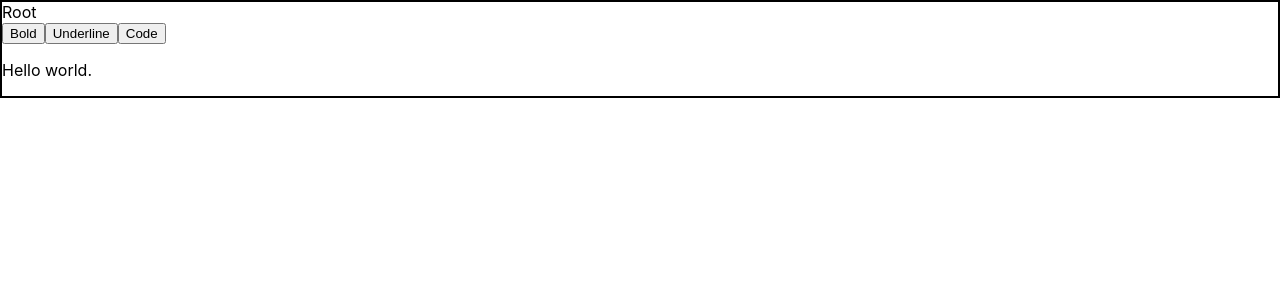
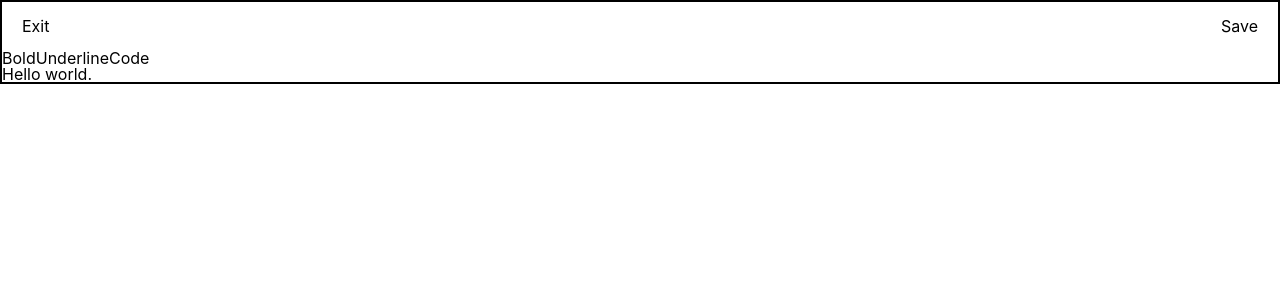
Before and after one commit to kaylynyuh/PageGen, a React (Create React App) app: page / in a window 1280 px wide. Shown: the top 300 px of the page. Built offline with nearby package versions, Linux system fonts and the light colour scheme.

Commit message:
added scss and reset stylesheet

```diff
--- a/package.json
+++ b/package.json
@@ -10,6 +10,7 @@
     "react": "^19.1.0",
     "react-dom": "^19.1.0",
     "react-scripts": "5.0.1",
+    "sass": "^1.89.2",
     "slate": "^0.117.2",
     "slate-history": "^0.113.1",
     "slate-hyperscript": "^0.100.0",
--- a/src/App.jsx
+++ b/src/App.jsx
@@ -1,7 +1,9 @@
 import React, { useState, useCallback } from "react";
 import { createEditor } from "slate";
 import { Slate, Editable, withReact } from "slate-react";
+
 import RichText from "./components/RichText";
+import Navbar from "./components/Navbar";
 
 // Define the initial value of the editor.
 const initialValue = [
@@ -56,7 +58,7 @@
 
   return (
     <div style={{ border: "2px solid black" }}>
-      Root
+      <Navbar />
       <Slate
         editor={editor}
         initialValue={value}
--- /dev/null
+++ b/src/components/Navbar/index.jsx
@@ -0,0 +1,15 @@
+import React from "react";
+import "./styles.scss";
+
+const Navbar = () => {
+  return (
+    <nav className="navbar">
+      <div className="navbar-buttons">
+        <button>Exit</button>
+        <button>Save</button>
+      </div>
+    </nav>
+  );
+};
+
+export default Navbar;
--- /dev/null
+++ b/src/components/Navbar/styles.scss
@@ -0,0 +1,8 @@
+.navbar {
+  padding: 16px 20px;
+  .navbar-buttons {
+    display: flex;
+    justify-content: space-between;
+    width: 100%;
+  }
+}
--- a/src/index.jsx
+++ b/src/index.jsx
@@ -1,6 +1,6 @@
 import React from 'react';
 import ReactDOM from 'react-dom/client';
-import './index.css';
+import './index.scss';
 import App from './App.jsx';
 import reportWebVitals from './reportWebVitals.js';
 
--- a/src/index.css
+++ b/src/index.scss
@@ -1,3 +1,5 @@
+@import './reset.scss';
+
 body {
   margin: 0;
   font-family: -apple-system, BlinkMacSystemFont, 'Segoe UI', 'Roboto', 'Oxygen',
--- /dev/null
+++ b/src/reset.scss
@@ -0,0 +1,58 @@
+/* http://meyerweb.com/eric/tools/css/reset/
+   v2.0 | 20110126
+   License: none (public domain)
+*/
+
+html, body, div, span, applet, object, iframe,
+h1, h2, h3, h4, h5, h6, p, blockquote, pre,
+a, abbr, acronym, address, big, cite, code,
+del, dfn, em, img, ins, kbd, q, s, samp,
+small, strike, strong, sub, sup, tt, var,
+b, u, i, center,
+dl, dt, dd, ol, ul, li,
+fieldset, form, label, legend,
+table, caption, tbody, tfoot, thead, tr, th, td,
+article, aside, canvas, details, embed,
+figure, figcaption, footer, header, hgroup,
+menu, nav, output, ruby, section, summary,
+time, mark, audio, video {
+	margin: 0;
+	padding: 0;
+	border: 0;
+	font-size: 100%;
+	font: inherit;
+	vertical-align: baseline;
+}
+/* HTML5 display-role reset for older browsers */
+article, aside, details, figcaption, figure,
+footer, header, hgroup, menu, nav, section {
+	display: block;
+}
+body {
+	line-height: 1;
+}
+ol, ul {
+	list-style: none;
+}
+blockquote, q {
+	quotes: none;
+}
+blockquote:before, blockquote:after,
+q:before, q:after {
+	content: '';
+	content: none;
+}
+table {
+	border-collapse: collapse;
+	border-spacing: 0;
+}
+
+button {
+  background: none;
+	color: inherit;
+	border: none;
+	padding: 0;
+	font: inherit;
+	cursor: pointer;
+	outline: inherit;
+}
```
Also changed, not shown: src/App.scss (renamed from src/App.css), 1 other file (tests, documents, lock files or other folders).
